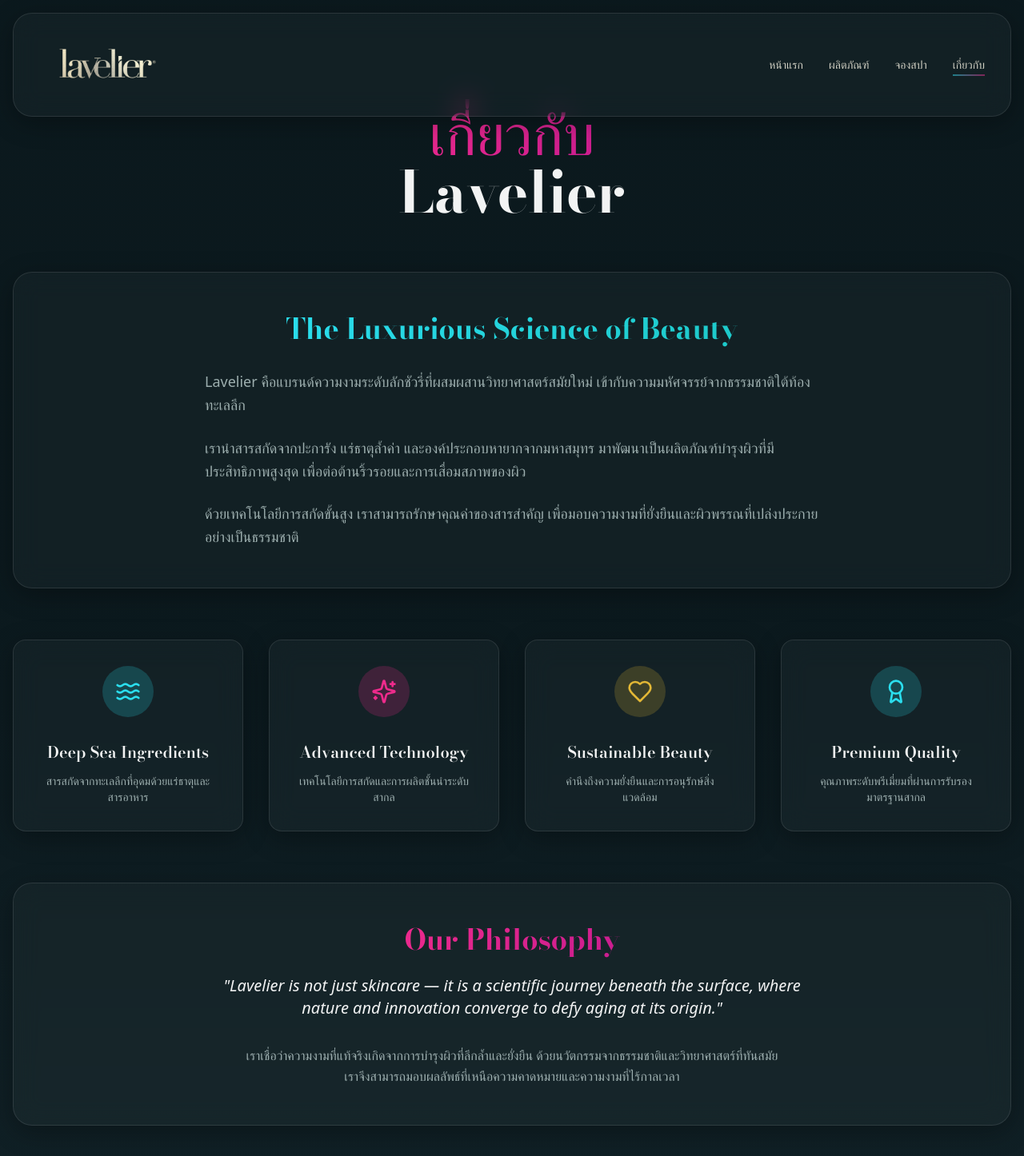
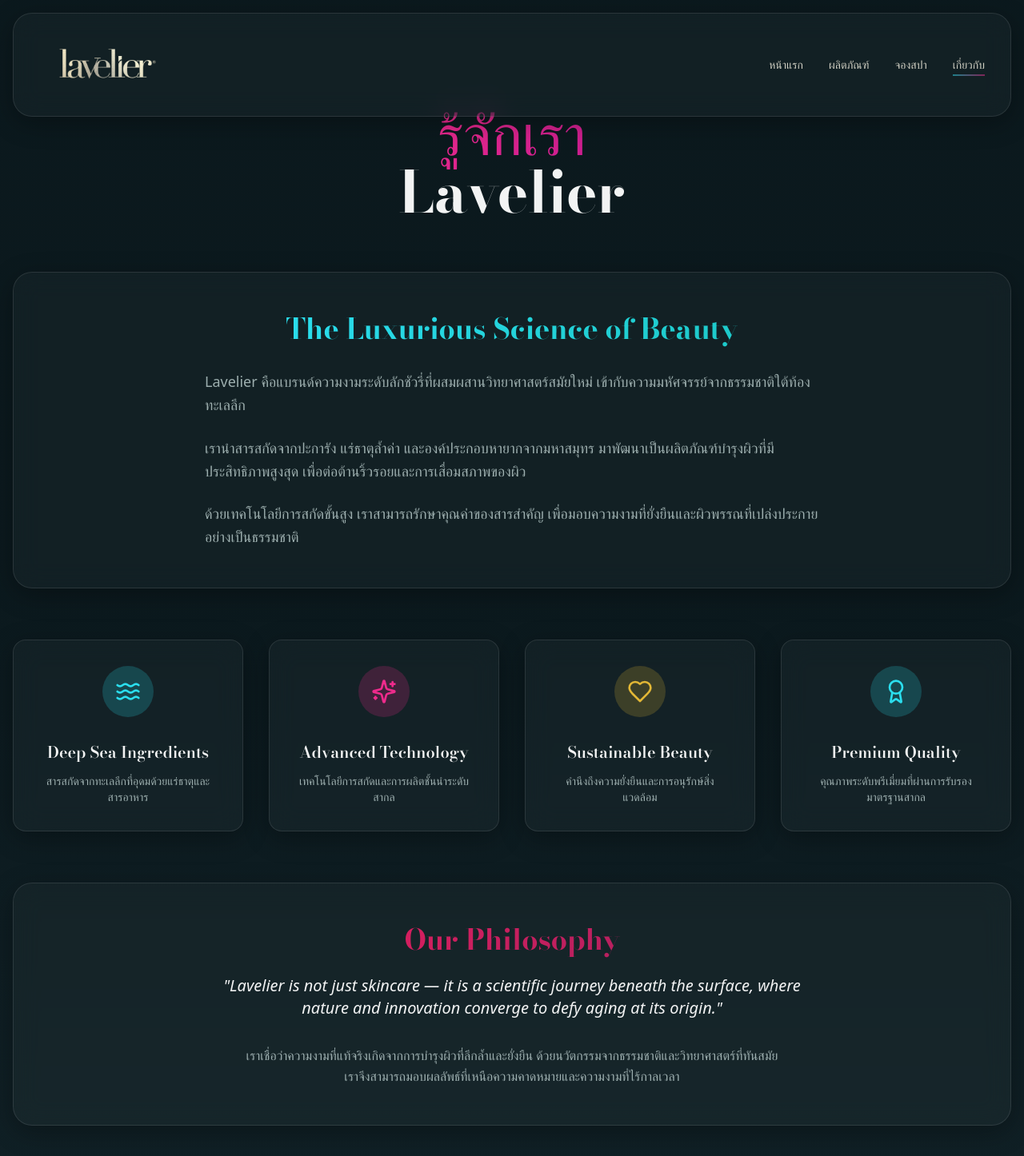
Before and after one commit to OTEPPARAT/lavelier, a React (Vite) app: page /about in a window 1280 px wide. Shown: the top 1446 px of the page at 80% size. Built offline with nearby package versions, Linux system fonts and the light colour scheme; the HTML template or start-up script is replaced by a standard one.

Commit message:
Refactor about page

```diff
--- a/src/pages/About.tsx
+++ b/src/pages/About.tsx
@@ -7,7 +7,7 @@ const About = () => {
         {/* Header */}
         <div className="text-center mb-16">
           <h1 className="font-serif text-5xl sm:text-6xl md:text-7xl font-bold mb-6">
-            <span className="gradient-text-coral font-light">เกี่ยวกับ</span>
+            <span className="gradient-text-coral font-light">รู้จักเรา</span>
             <br />
             <span className="text-foreground font-didot">Lavelier</span>
           </h1>
@@ -92,7 +92,7 @@ const About = () => {
         {/* Philosophy */}
         <div className="glass-card rounded-3xl p-12 text-center">
           <h2 className="font-serif text-4xl font-bold mb-6">
-            <span className="gradient-text-coral font-didot">Our Philosophy</span>
+            <span className="gradient-text-brand-pink font-didot">Our Philosophy</span>
           </h2>
 
           <p className="text-xl text-foreground mb-8 italic max-w-3xl mx-auto font-light">
```
